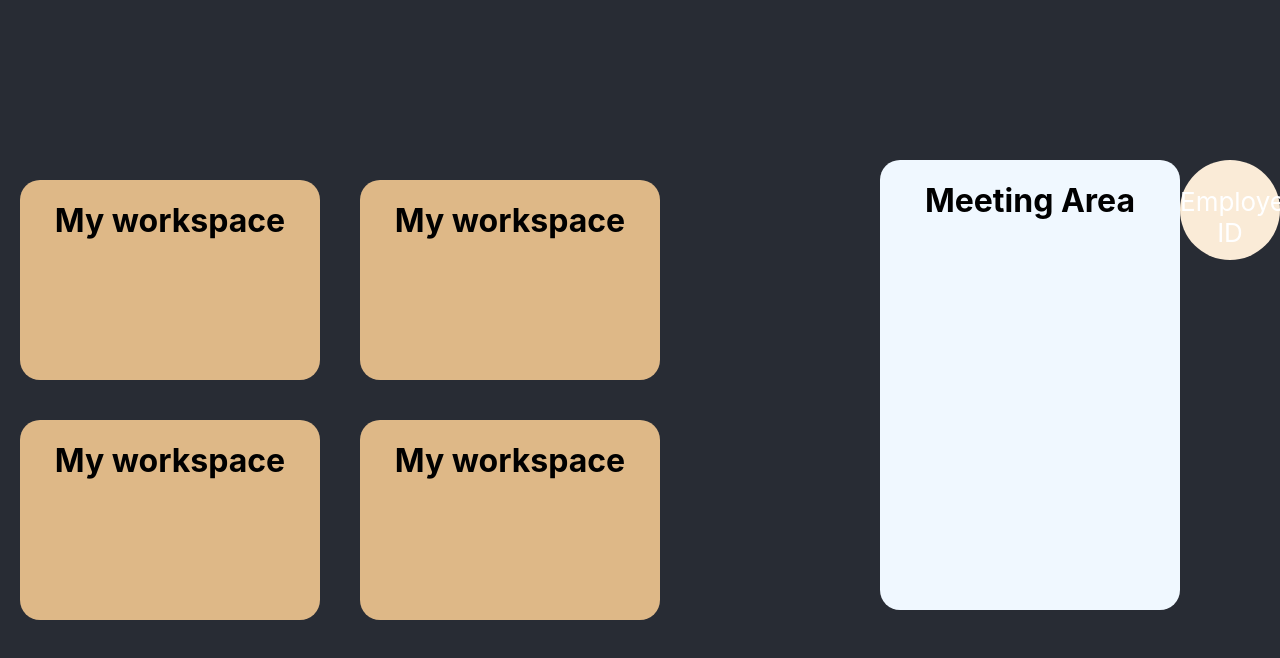
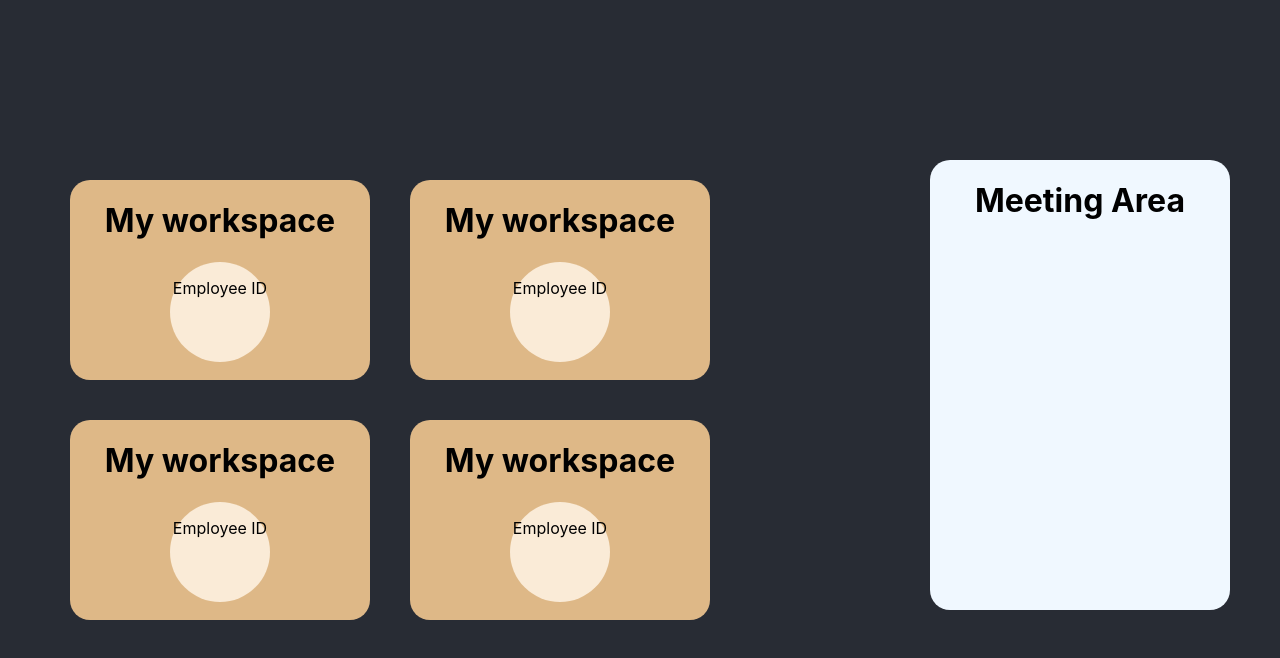
Before and after one commit to MengjieZhao/cubicles, a React (Create React App) app in the folder cubicles-app/: page / in a window 1280 px wide. Shown: the top 658 px of the page. Built offline with nearby package versions, Linux system fonts and the light colour scheme.

Commit message:
Added Employees onto their desks

```diff
--- a/cubicles-app/src/components/Desk/Desk.js
+++ b/cubicles-app/src/components/Desk/Desk.js
@@ -1,12 +1,15 @@
 import React from 'react';
 import './Desk.css';
+import Employee from "../Employee/Employee";
 
 
 function Desk(){
   return(
     <div className="desk" >
       <h1>My workspace</h1>
+        <Employee/>
     </div>
+
   )
 }
 
--- a/cubicles-app/src/components/Employee/Employee.css
+++ b/cubicles-app/src/components/Employee/Employee.css
@@ -4,4 +4,5 @@
     height: 100px;
     border-radius: 50px;
     background-color: antiquewhite;
+    display: inline-block;
 }
--- a/cubicles-app/src/components/Employee/Employee.js
+++ b/cubicles-app/src/components/Employee/Employee.js
@@ -4,7 +4,7 @@ import './Employee.css';
 
 function Employee(){
     return(
-        <div className="employee" >
+        <div className="employee">
             <p>Employee ID</p>
         </div>
     )
--- a/cubicles-app/src/components/Office/Office.js
+++ b/cubicles-app/src/components/Office/Office.js
@@ -17,7 +17,6 @@ function Office(){
         <Desk/>
       </div>
       <MeetingArea/>
-      <Employee/>
     </div>
   )
 }
```
